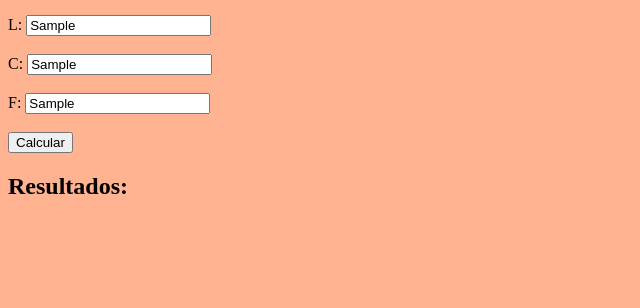
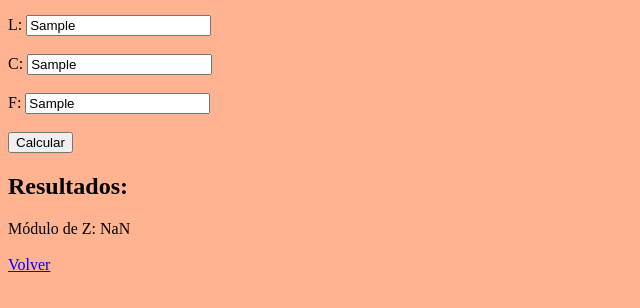
Before and after one commit to la-mas-fachera/colegio-omg, a plain HTML site: page 17-10-01/17-10-01-03.html in a window 1280 px wide. Both pictures are taken after typing "Sample", "Sample", "Sample", "Sample" into the empty fields and a click on the button "Calcular". Shown: the part 90-398 px from the top of the page, without its empty margins (0-640 px from the left). Drawn offline with Linux system fonts and the light colour scheme.

Commit message:
Update 17-10-01-03.html

```diff
--- a/17-10-01/17-10-01-03.html
+++ b/17-10-01/17-10-01-03.html
@@ -7,7 +7,15 @@ function calcularResultados() {
   const C = parseFloat(document.getElementById("c").value);
   const F = parseFloat(document.getElementById("f").value);
 
-    function calcularModuloZ() {
+  function calcularXC() {
+    return 1 / (2 * Math.PI * F * C);
+  }
+
+  function calcularXL() {
+    return 2 * Math.PI * F * L;
+  }
+
+  function calcularModuloZ() {
     const XL = calcularXL();
     const XC = calcularXC();
     return Math.sqrt(Math.pow(R, 2) + Math.pow(XL - XC, 2));
@@ -16,13 +24,13 @@ function calcularResultados() {
   const moduloZ = calcularModuloZ();
 
   document.getElementById("modulo_z_result").innerHTML = `Módulo de Z: ${moduloZ}`;
-
-  </script>
+}
+</script>
 
 <style>
  body {
-background-color: #ffb391;
-}
+  background-color: #ffb391;
+ }
 </style>
 
 </head>
@@ -46,5 +54,8 @@ background-color: #ffb391;
 
 <h2>Resultados:</h2>
 <div id="modulo_z_result"></div>
+
+<br> <a href="https://la-mas-fachera.github.io/colegio-omg/17-10-01/index.html">Volver</a>
+
 </body>
 </html>
```
